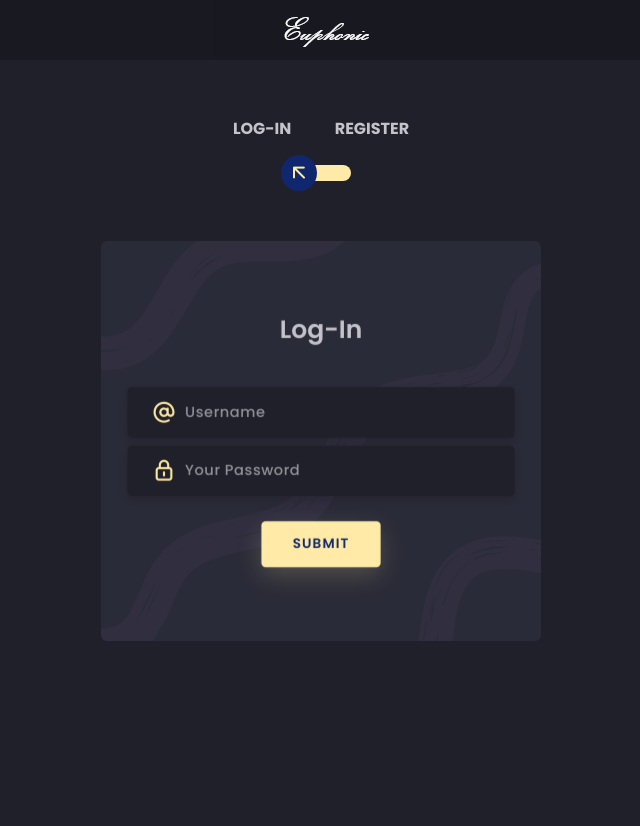
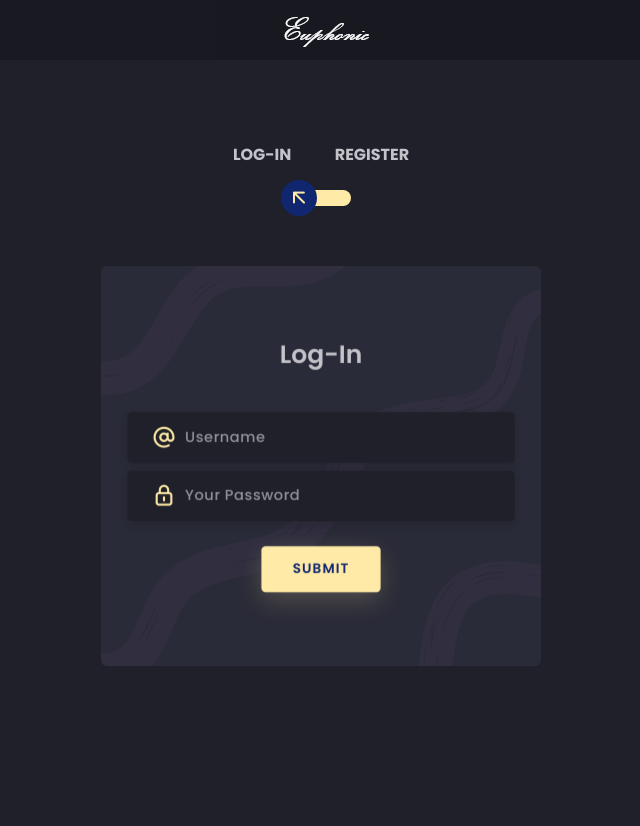
Before and after one commit to Scooney6/Euphonic, a Flask app: page / in a window 1280 px wide. Shown: the whole page, without its empty margins (319-959 px from the left). Before the commit the page ends 641 px from the top, so only its background shows below. Run offline with Flask 2, Linux system fonts and the light colour scheme; parts of the project's set-up code (start-up, migrations or seed data) failed here and were passed over; some libraries are stand-ins or nearby versions.

Commit message:
Minor Bug Fixes
Minor Bug Fixed where Login page and Nav bar were over lapping.

```diff
--- a/Flask/templates/index.html
+++ b/Flask/templates/index.html
@@ -22,7 +22,7 @@
     </div>
   </nav>
 
-  <div class="section">
+  <div class="section" style="margin-top: 2%;">
     <div class="container">
       <div class="row full-height justify-content-center">
         <div class="col-12 text-center align-self-center py-5">
```
Also changed, not shown: Flask/templates/home.html (+4 -4 lines).
